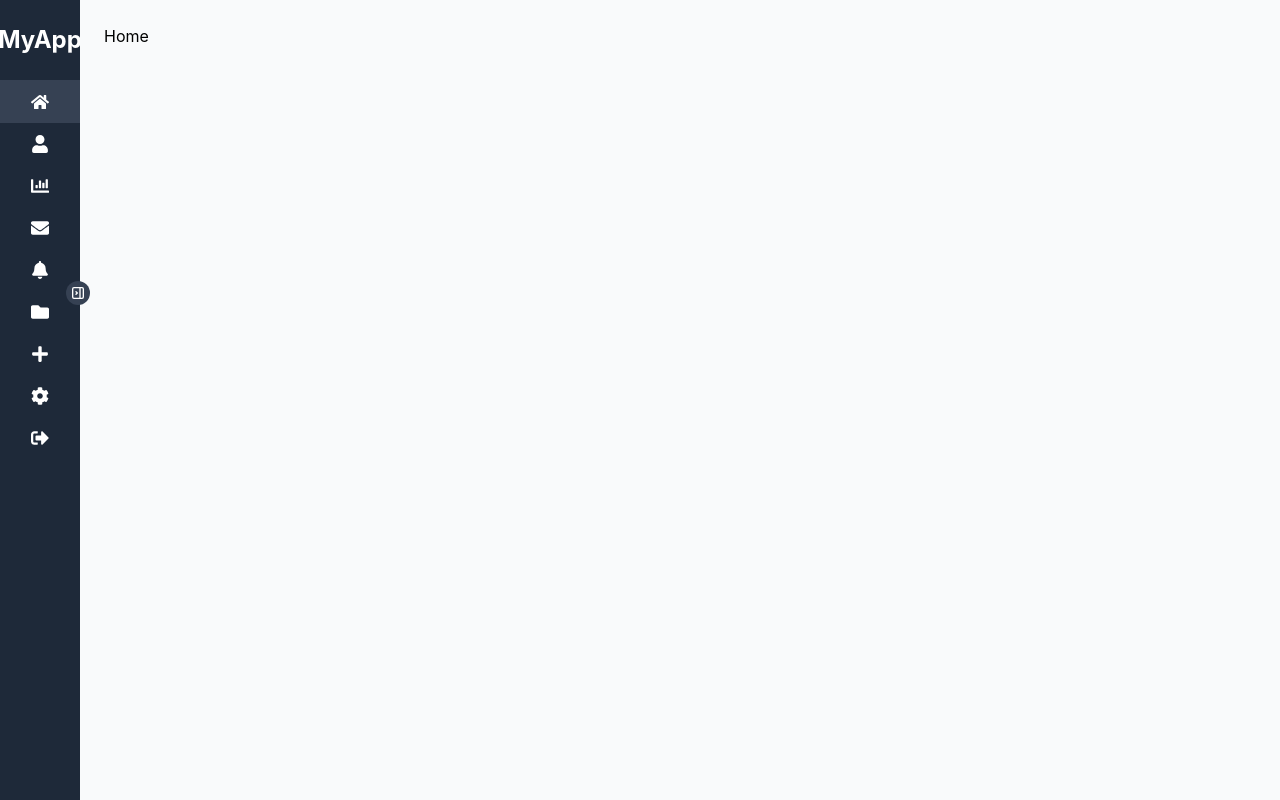
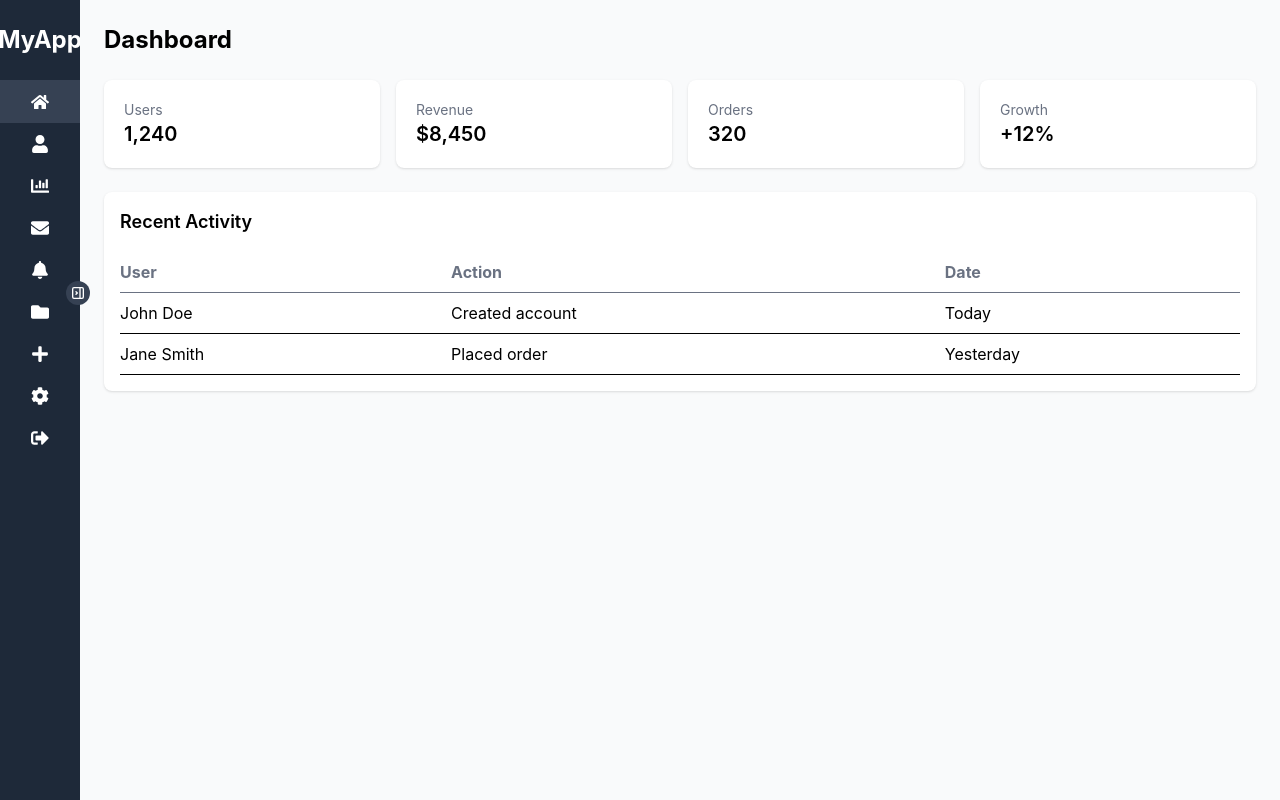
Before and after one commit to Aghakarim-23/adaptive-sidebar-navigation, a React (Vite) app: page / in a window 1280 px wide. Built offline with nearby package versions, Linux system fonts and the light colour scheme.

Commit message:
style UI updated

```diff
--- a/src/components/Sidebar.jsx
+++ b/src/components/Sidebar.jsx
@@ -36,7 +36,7 @@ const Sidebar = () => {
 
   return (
     <div
-      className={`flex flex-col bg-gray-800 text-white transition-width duration-300 ${isExpanded ? "w-64" : "w-20"}`}
+      className={`flex flex-col bg-gray-800 text-white transition-width duration-300 ${isExpanded ? "w-full fixed sm:static min-h-screen sm:w-64" : "w-20"}`}
     >
       <div className="flex items-center justify-center h-16 border-b border-gray-700 p-10 ">
         <span className="text-xl sm:text-2xl font-bold">MyApp</span>
--- a/src/pages/Home.jsx
+++ b/src/pages/Home.jsx
@@ -1,9 +1,66 @@
-import React from 'react'
-
 const Home = () => {
   return (
-    <div>Home</div>
-  )
-}
+    <div className="space-y-4 sm:space-y-6">
+      {/* Title */}
+      <h1 className="text-xl sm:text-2xl font-bold">
+        Dashboard
+      </h1>
 
-export default Home
+      {/* Cards */}
+      <div className="grid grid-cols-1 xs:grid-cols-2 lg:grid-cols-4 gap-3 sm:gap-4">
+        <div className="bg-white p-3 sm:p-5 rounded-lg shadow">
+          <p className="text-gray-500 text-xs sm:text-sm">Users</p>
+          <h2 className="text-base sm:text-xl font-semibold">1,240</h2>
+        </div>
+
+        <div className="bg-white p-3 sm:p-5 rounded-lg shadow">
+          <p className="text-gray-500 text-xs sm:text-sm">Revenue</p>
+          <h2 className="text-base sm:text-xl font-semibold">$8,450</h2>
+        </div>
+
+        <div className="bg-white p-3 sm:p-5 rounded-lg shadow">
+          <p className="text-gray-500 text-xs sm:text-sm">Orders</p>
+          <h2 className="text-base sm:text-xl font-semibold">320</h2>
+        </div>
+
+        <div className="bg-white p-3 sm:p-5 rounded-lg shadow">
+          <p className="text-gray-500 text-xs sm:text-sm">Growth</p>
+          <h2 className="text-base sm:text-xl font-semibold">+12%</h2>
+        </div>
+      </div>
+
+      {/* Table */}
+      <div className="bg-white rounded-lg shadow p-3 sm:p-4 overflow-x-auto">
+        <h2 className="text-base sm:text-lg font-semibold mb-3 sm:mb-4">
+          Recent Activity
+        </h2>
+
+        <table className="w-full min-w-[420px] text-left text-sm sm:text-base">
+          <thead>
+            <tr className="text-gray-500 border-b">
+              <th className="py-2">User</th>
+              <th className="py-2">Action</th>
+              <th className="py-2">Date</th>
+            </tr>
+          </thead>
+
+          <tbody>
+            <tr className="border-b">
+              <td className="py-2">John Doe</td>
+              <td>Created account</td>
+              <td>Today</td>
+            </tr>
+
+            <tr className="border-b">
+              <td className="py-2">Jane Smith</td>
+              <td>Placed order</td>
+              <td>Yesterday</td>
+            </tr>
+          </tbody>
+        </table>
+      </div>
+    </div>
+  );
+};
+
+export default Home;
```
